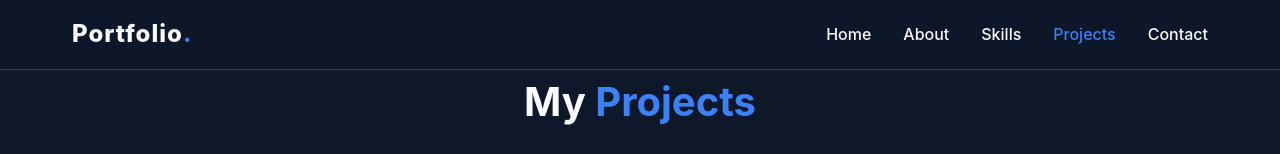
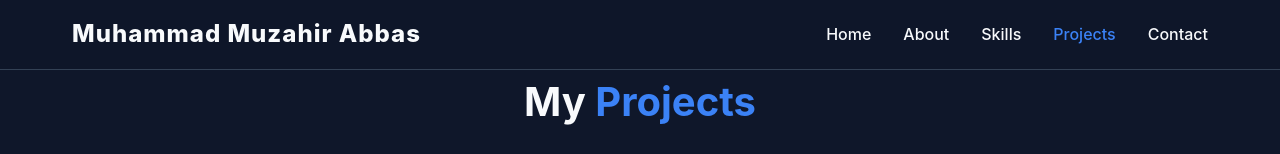
Before and after one commit to BSSE24060/Muhammad-Muzahir-Abbas, a React (Vite) app: page /projects in a window 1280 px wide. Shown: the top 154 px of the page. Built offline with nearby package versions, Linux system fonts and the light colour scheme.

Commit message:
Update navbar name

```diff
--- a/src/components/Navbar.jsx
+++ b/src/components/Navbar.jsx
@@ -18,7 +18,7 @@ const Navbar = () => {
     <nav className="navbar">
       <div className="navbar-container container">
         <NavLink to="/" className="navbar-logo" onClick={closeMenu}>
-          Portfolio<span>.</span>
+          Muhammad Muzahir Abbas
         </NavLink>
 
         <div className="menu-icon" onClick={toggleMenu}>
```
